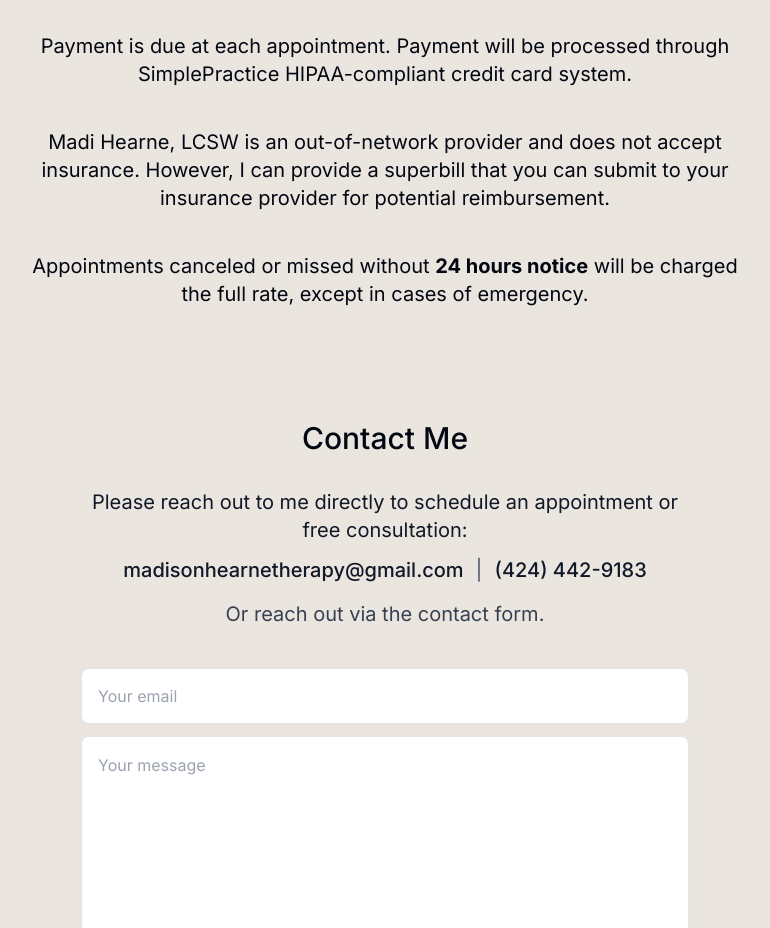
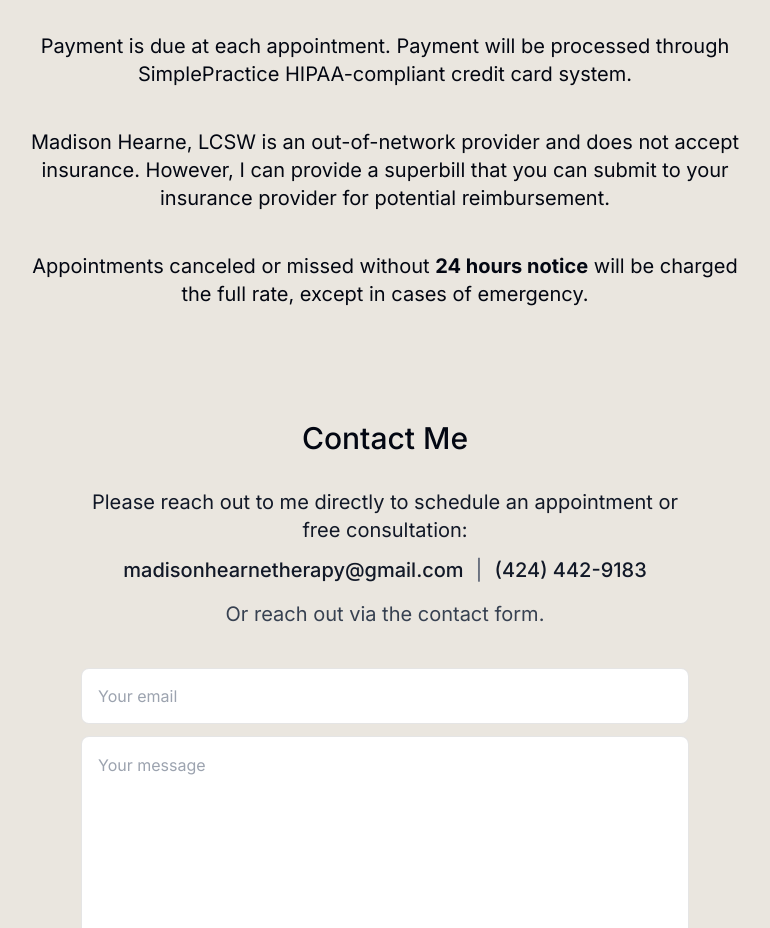
Before and after one commit to kolbykiernan/madi-website, a Next.js app: page / in a window 1280 px wide. Shown: the part 3000-3928 px from the top of the page, without its empty margins (255-1025 px from the left). Built offline with nearby package versions, Linux system fonts and the light colour scheme; no server answers.

Commit message:
Changed Madi to Madison

```diff
--- a/components/pricing.tsx
+++ b/components/pricing.tsx
@@ -88,7 +88,7 @@ export default function Pricing() {
             animate={inView ? { opacity: 1, y: 0 } : { opacity: 0, y: 20 }}
             transition={{ duration: 0.6, ease: "easeOut", delay: 0.5 }}
           >
-            Madi Hearne, LCSW is an out-of-network provider and does not accept insurance. However, I can provide a superbill that you can submit to your insurance provider for potential reimbursement.
+            Madison Hearne, LCSW is an out-of-network provider and does not accept insurance. However, I can provide a superbill that you can submit to your insurance provider for potential reimbursement.
           </motion.p>
 
           <br />
```
